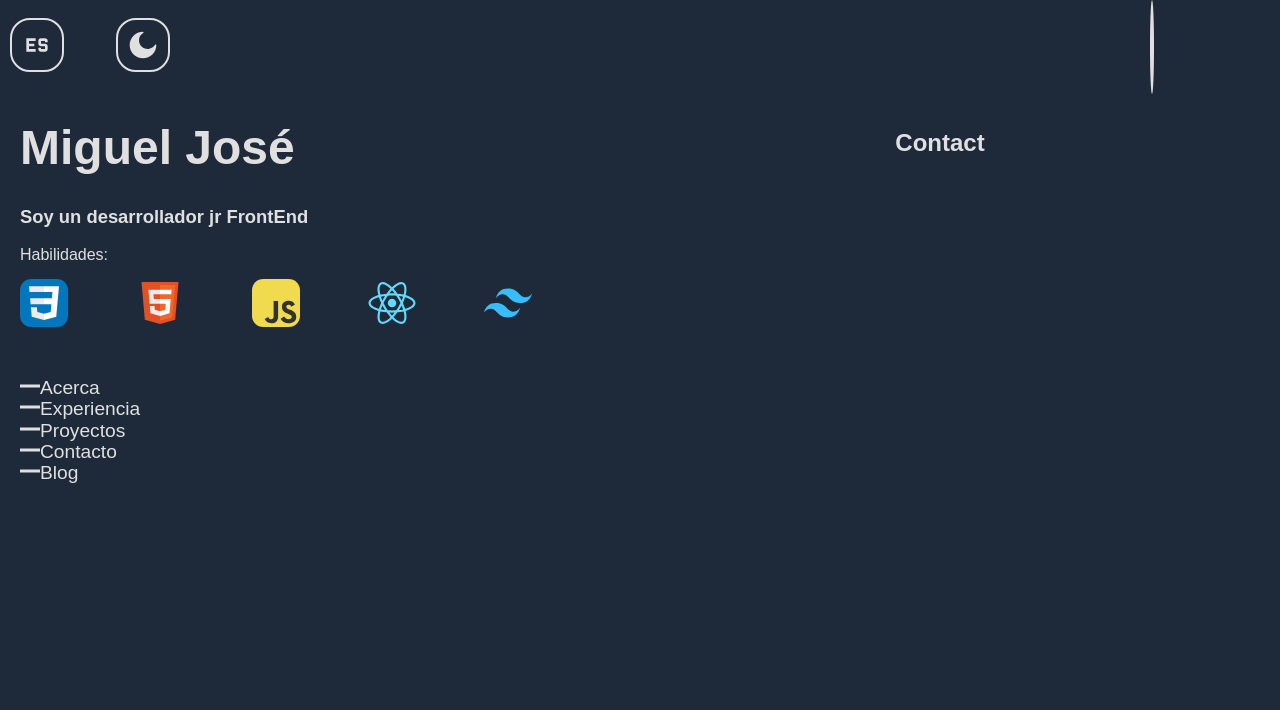
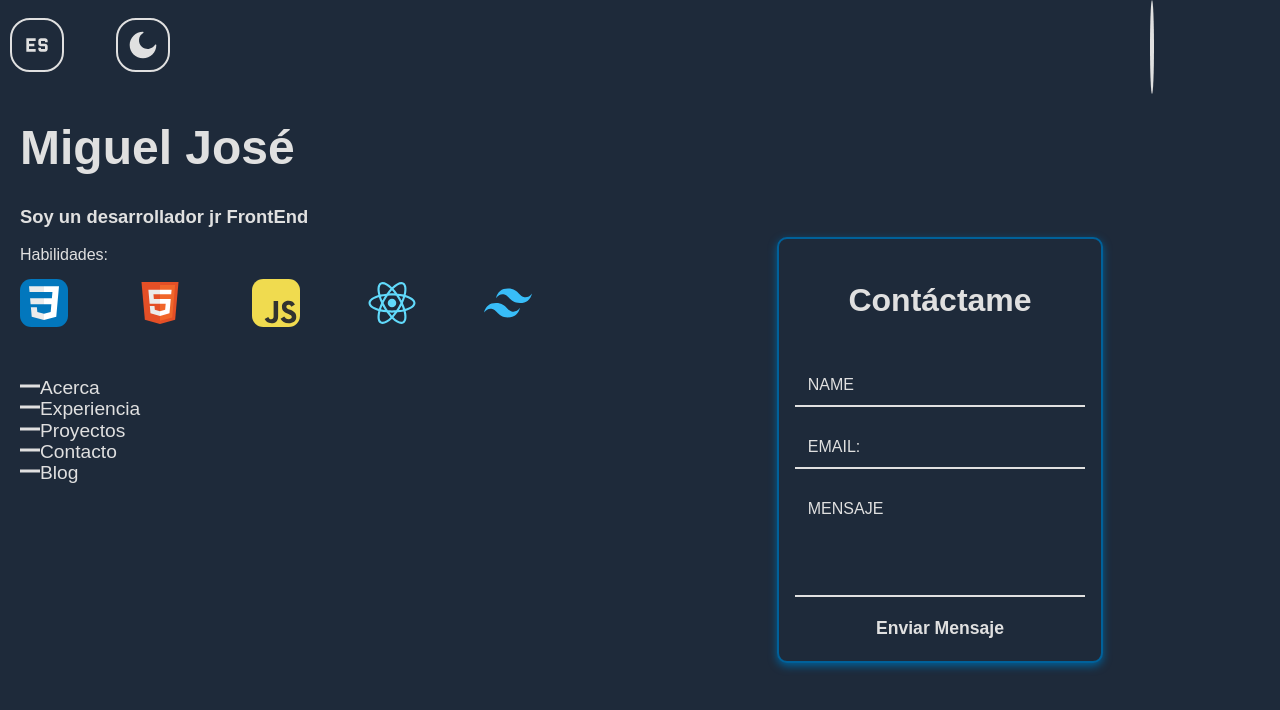
Before and after one commit to borgesmj/borgesmj.github.io, a React (Vite) app: page /contact in a window 1280 px wide. Shown: the top 710 px of the page. Built offline with nearby package versions, Linux system fonts and the light colour scheme; no server answers.

Commit message:
añadiendo formulario de contacto

```diff
--- a/src/App.jsx
+++ b/src/App.jsx
@@ -93,7 +93,7 @@ function App() {
           />
           <Route
             path='/contact/'
-            element={<Contact />}
+            element={<Contact english= {english} />}
           />
           <Route
             path='/experience/'
--- /dev/null
+++ b/src/Pages/Contact.css
@@ -0,0 +1,133 @@
+.contact__page{
+    display: flex;
+    justify-content: center;
+    align-items: center;
+    height: calc(100dvh - 120px);
+    flex-direction: column;
+}
+
+.container{
+    width: 300px;
+    height: 400px;
+    display: flex;
+    flex-direction: column;
+    align-items: center;
+    justify-content: center;
+    position: relative;
+    border-radius: 10px;
+    border: 2px solid var(--accent-200);
+    background-color: var(--bg-100);
+    box-shadow: var(--accent-200) 0px 3px 8px;
+    color: var(--text-200);
+}
+
+.container h2{
+    width: 100%;
+    text-align: center;
+    font-size: 2em;
+    color: var(--text-200);
+
+}
+
+form{
+    display: flex;
+    flex-direction: column;
+    justify-content: center;
+    align-items: center;
+    width: 100%;
+    padding: 0;
+    margin: 0;
+    color: var(--text-200);
+
+}
+
+.campo{
+    position: relative;
+    margin-top: 20px;
+    color: var(--text-200);
+
+}
+
+.campo textarea{
+    margin: 1em 0 1em 0;
+    width: 300px;
+    position: relative;
+    color: var(--text-200);
+
+}
+
+.campo input, .campo textarea{
+    font-size: 100%;
+  padding: 0.7em 0;
+  outline: none;
+  color: #e8e8e8;
+  border: none;
+  border-bottom: 2px solid var(--text-200);
+  background: transparent;
+  border-radius: none;
+  width: 290px;
+  resize: none;
+  color: var(--text-200);
+
+}
+
+.campo label{
+    font-size: 100%;
+    position: absolute;
+    left: 0;
+    color: var(--text-200);
+    padding: 0.7em;
+    margin-left: 0.1em;
+    pointer-events: none;
+    transition: all 0.5s ease;
+    text-transform: uppercase;
+}
+
+.campo input:focus + .label,
+.campo textarea:focus + .label {
+  transform: translateY(-20px); /* Mueve el label hacia arriba */
+  font-size: 0.8em; /* Cambia el tamaño del label */
+  color: var(--text-200); /* Cambia el color del label */
+}
+
+form button{
+    cursor: pointer;
+    width: 50%;
+    height: 30px;
+    background-color: var(--bg-100);
+    border: none;
+    font-size: 1.1em;
+    font-weight: bold;
+    color: var(--text-200);
+    transition: all 0.5s ease 0s;
+}
+
+form button:before {
+    content: "";
+    position: absolute;
+    bottom: 100%;
+    left: 0;
+    width: 100%;
+    height: 100%;
+    background-color: var(--accent-200);
+    opacity: 0;
+    transition: opacity 0.3s ease-in-out;
+  }
+
+
+
+  @media (width>= 768px) {
+    .container{
+    padding: 0.7em;
+
+    }
+  }
+
+  @media (width >= 1024px) {
+
+
+    form button:hover {
+        transform: translateY(-3px);
+        box-shadow: 0 5px 15px var(--accent-200);
+      }
+  }
--- a/src/Pages/Contact.jsx
+++ b/src/Pages/Contact.jsx
@@ -1,11 +1,35 @@
-import React from 'react'
+import React from "react";
+import "./Contact.css";
 
-const Contact = () => {
+const Contact = ({ english }) => {
   return (
-    <div>
-      <h2>Contact</h2>
+    <div className="contact__page">
+      <div className="container">
+        <h2>{english ? "Contact me" : "Contáctame"}</h2>
+        <form action="">
+          <div className="campo">
+            <input type="text" required id="nombre" autoComplete="off" />
+            <label htmlFor="nombre" className="label">{english ? "nombre" : "name"}</label>
+          </div>
+          <div className="campo">
+            <input type="text" required id="email" autoComplete="off" />
+            <label htmlFor="email" className="label">email:</label>
+          </div>
+          <div className="campo">
+            <textarea
+              name=""
+              id="textarea"
+              cols="30"
+              rows="5"
+              required
+            ></textarea>
+            <label htmlFor="textarea" className="label">Mensaje</label>
+          </div>
+          <button>{english ? "Send Message" : "Enviar Mensaje"}</button>
+        </form>
+      </div>
     </div>
-  )
-}
+  );
+};
 
-export default Contact
+export default Contact;
```
